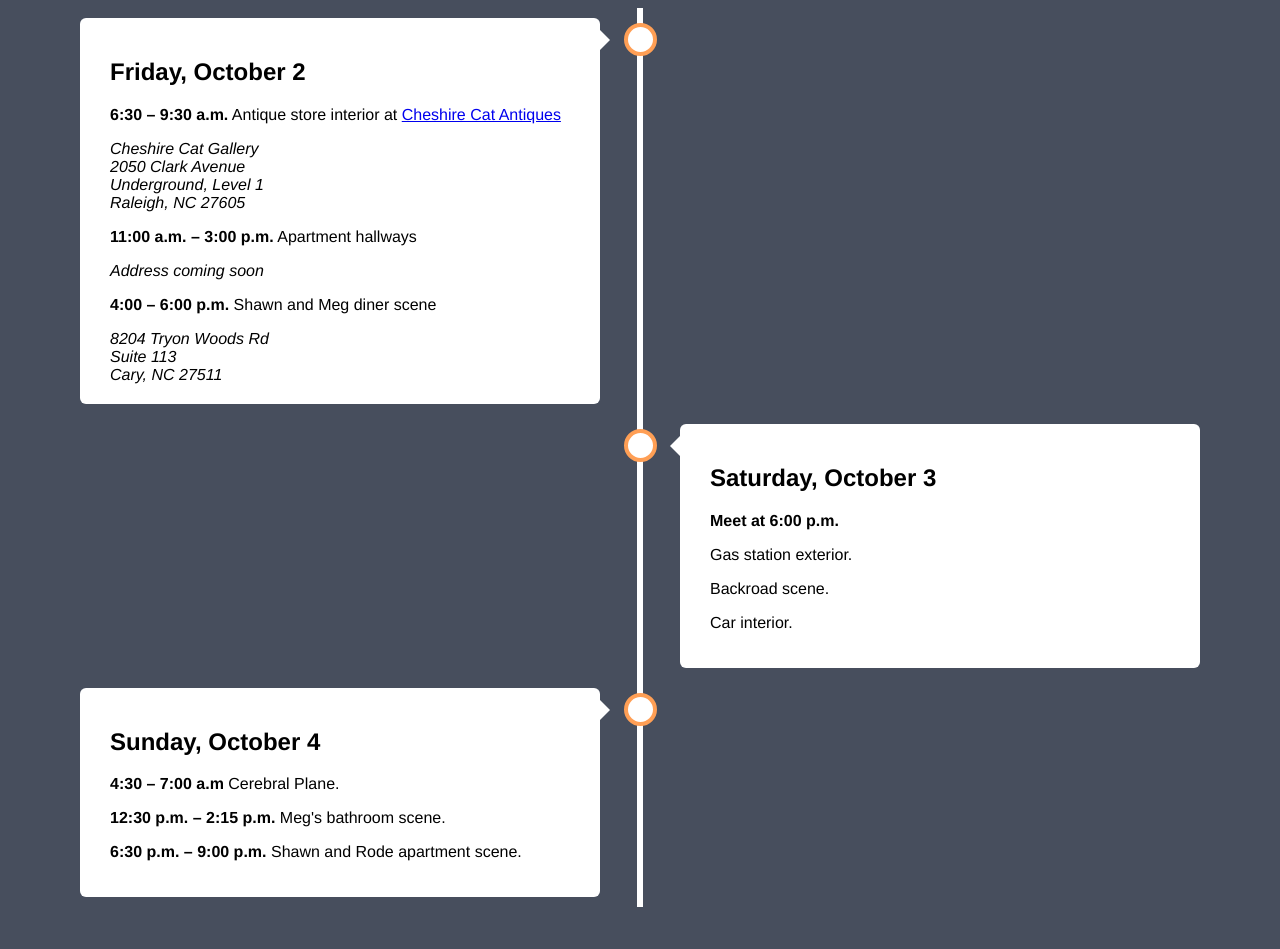
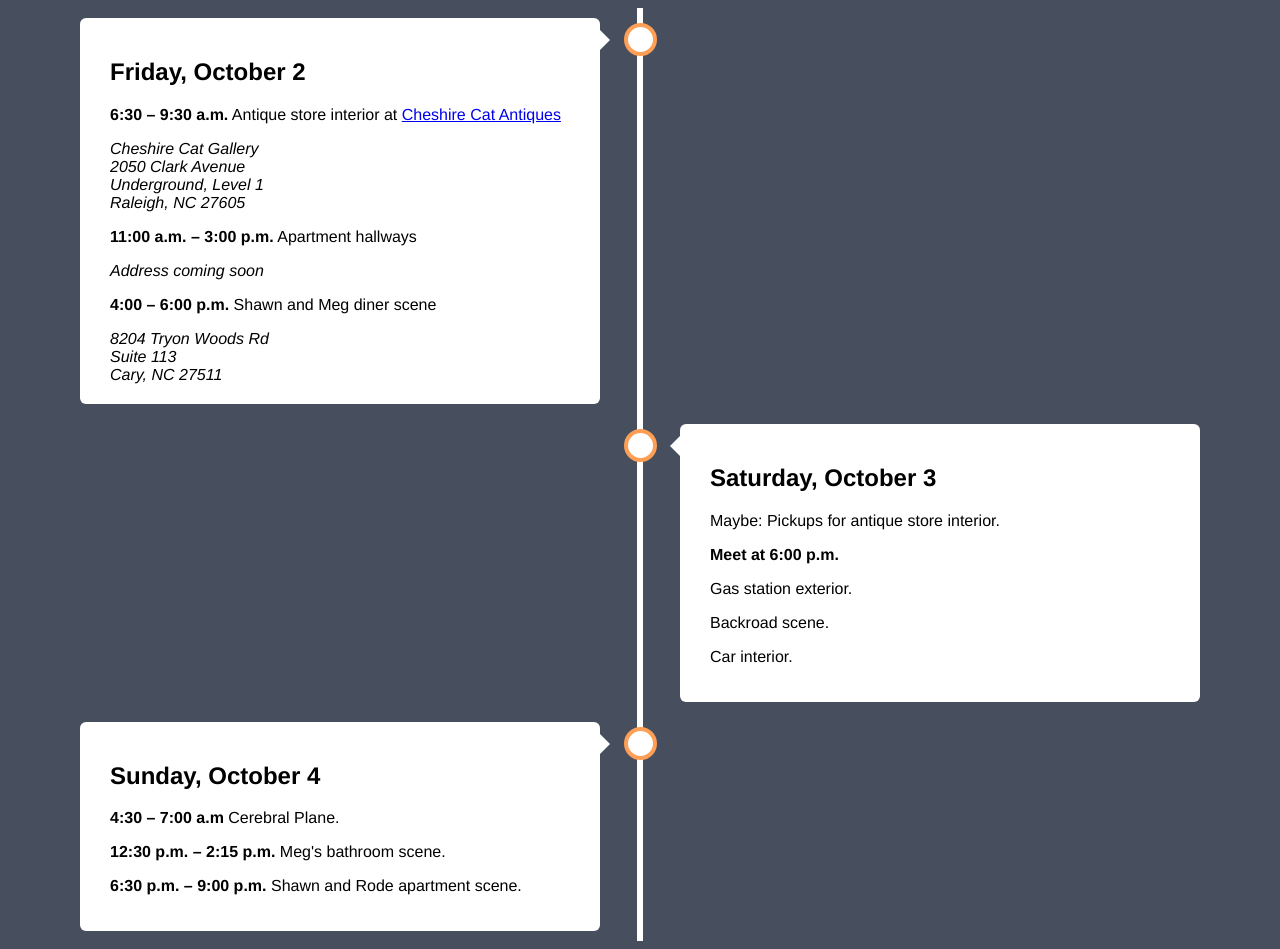
Before and after one commit to loomshortfilm/loomshortfilm.github.io, a plain HTML site: page index.html in a window 1280 px wide. Before the commit the page ends 915 px from the top, so only its background shows below. Drawn offline with Linux system fonts and the light colour scheme.

Commit message:
Update index.html

```diff
--- a/index.html
+++ b/index.html
@@ -31,6 +31,7 @@
     <div class="container right">
       <div class="content">
         <h2>Saturday, October 3</h2>
+        <p>Maybe: Pickups for antique store interior.</p>
         <p><strong>Meet at 6:00 p.m.</strong></p>
         <p>Gas station exterior.</p>
         <p>Backroad scene.</p>
```
